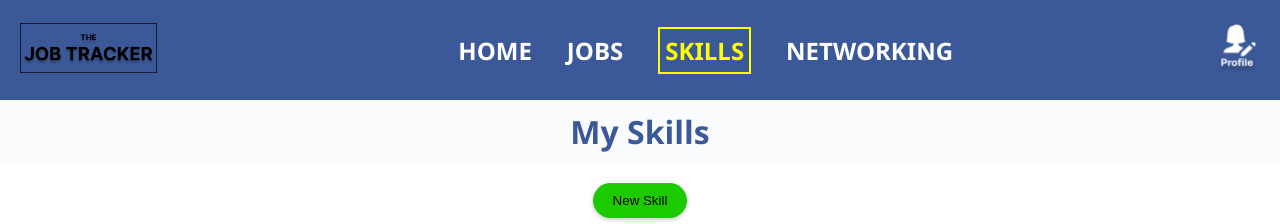
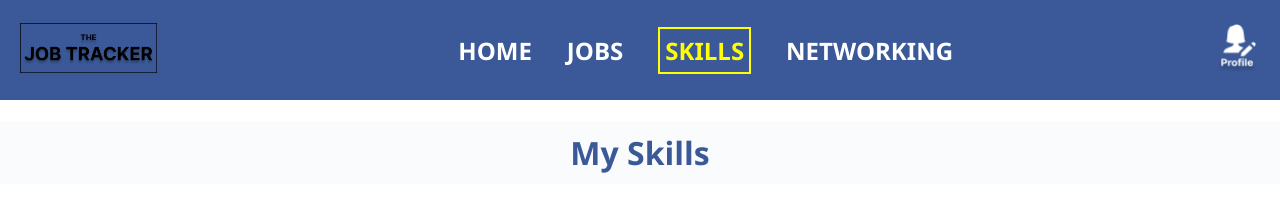
Before and after one commit to julialoy/application-tracker-app, a React (Create React App) app in the folder job_tracker_ui/: page /skills in a window 1280 px wide. Shown: the top 224 px of the page. Built offline with nearby package versions, Linux system fonts and the light colour scheme; no server answers.

Commit message:
Update SkillsHeader.js

```diff
--- a/job_tracker_ui/src/components/Skills/SkillsHeader.js
+++ b/job_tracker_ui/src/components/Skills/SkillsHeader.js
@@ -3,8 +3,8 @@ import '../../App.css'
 
 export const SkillsHeader = () => {
     return (
-        <div className="PageHeader">
-            <h1>My Skills</h1>
+        <div>
+            <h1 className="PageHeader">My Skills</h1>
         </div>
     );
 }
```
